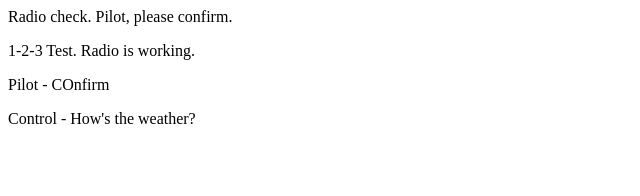
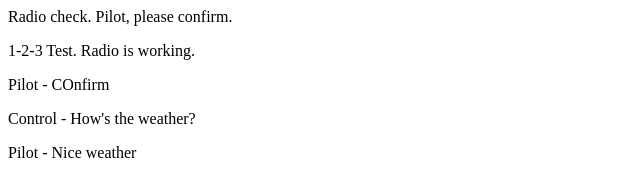
Before and after one commit to Lb-LC101/Communication-Log, a plain HTML site: page index.html in a window 1280 px wide. Shown: the whole page, without its empty margins (0-640 px from the left). Drawn offline with Linux system fonts and the light colour scheme.

Commit message:
Good weather

```diff
--- a/index.html
+++ b/index.html
@@ -4,5 +4,6 @@
    <p>1-2-3 Test.  Radio is working.</p>
    <p>Pilot - COnfirm</p>
    <p>Control - How's the weather?</p>
+   <p>Pilot - Nice weather</p>
 </body>
 </html>
```
